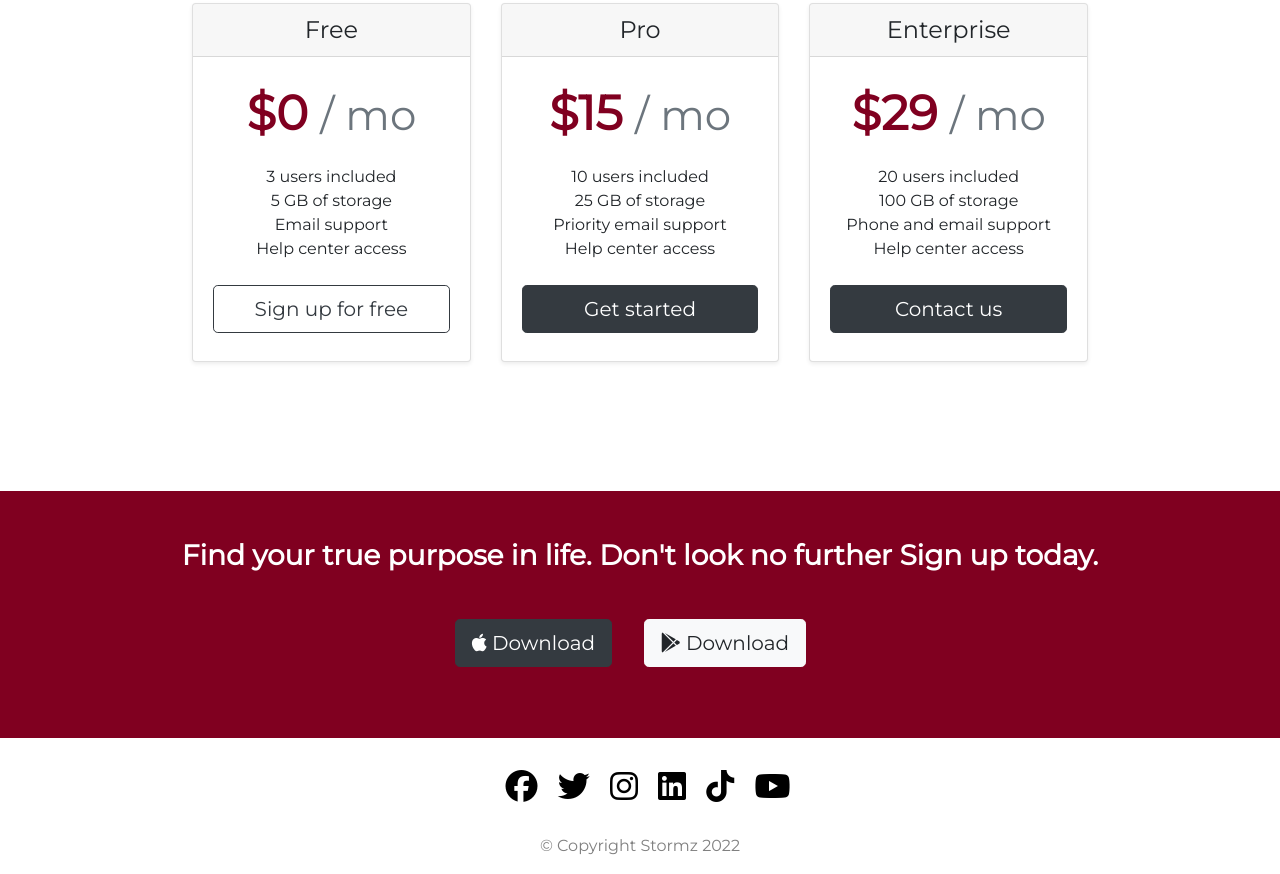
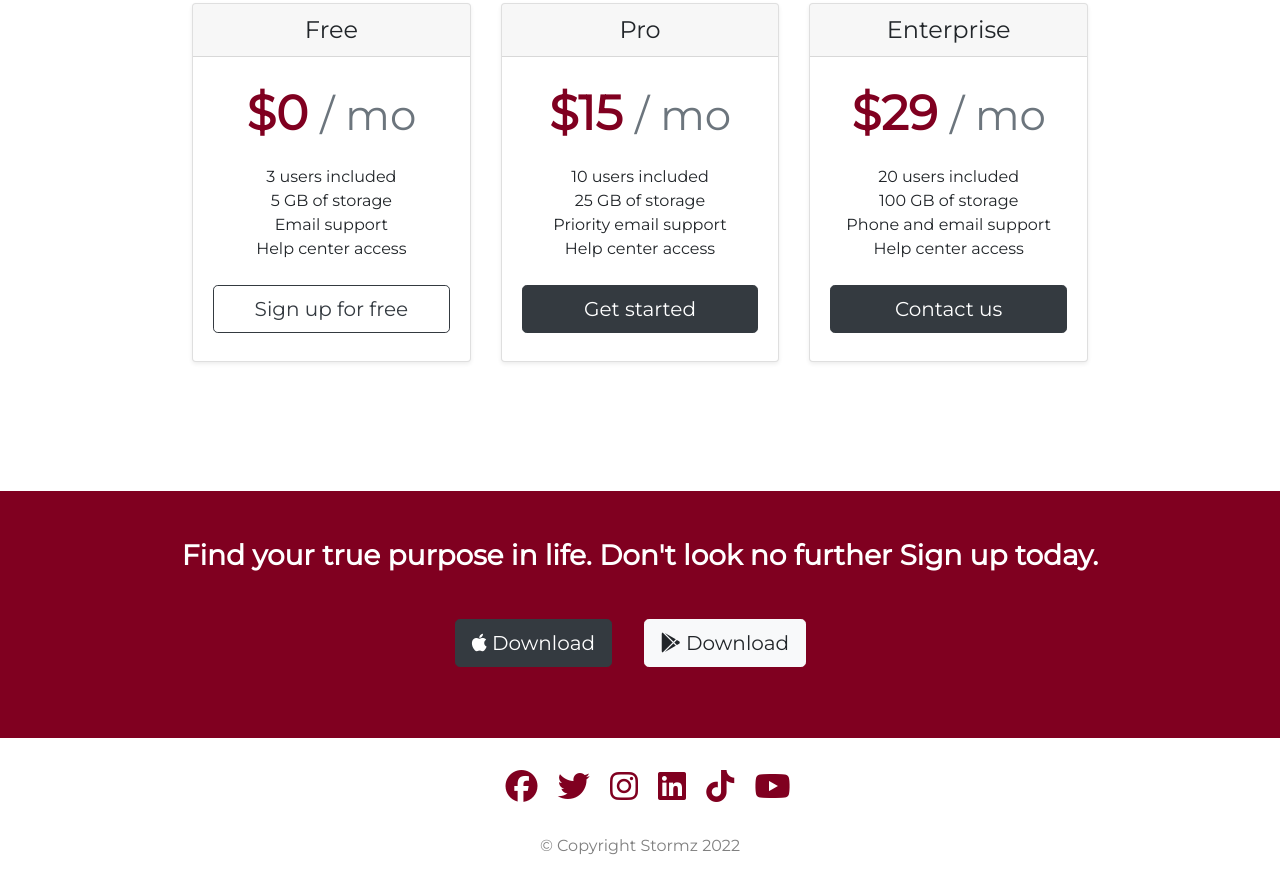
Before and after one commit to kylosonic/Stormz, a plain HTML site: page index.html in a window 1280 px wide. Shown: the part 2379-3253 px from the top of the page. Drawn offline with nearby package versions, Linux system fonts and the light colour scheme.

Commit message:
new color

```diff
--- a/css/styles.css
+++ b/css/styles.css
@@ -118,5 +118,5 @@ p{
     padding-top: 2rem;
 }
 a{
-color:#000000;
+   color:#800020;
 }
```
